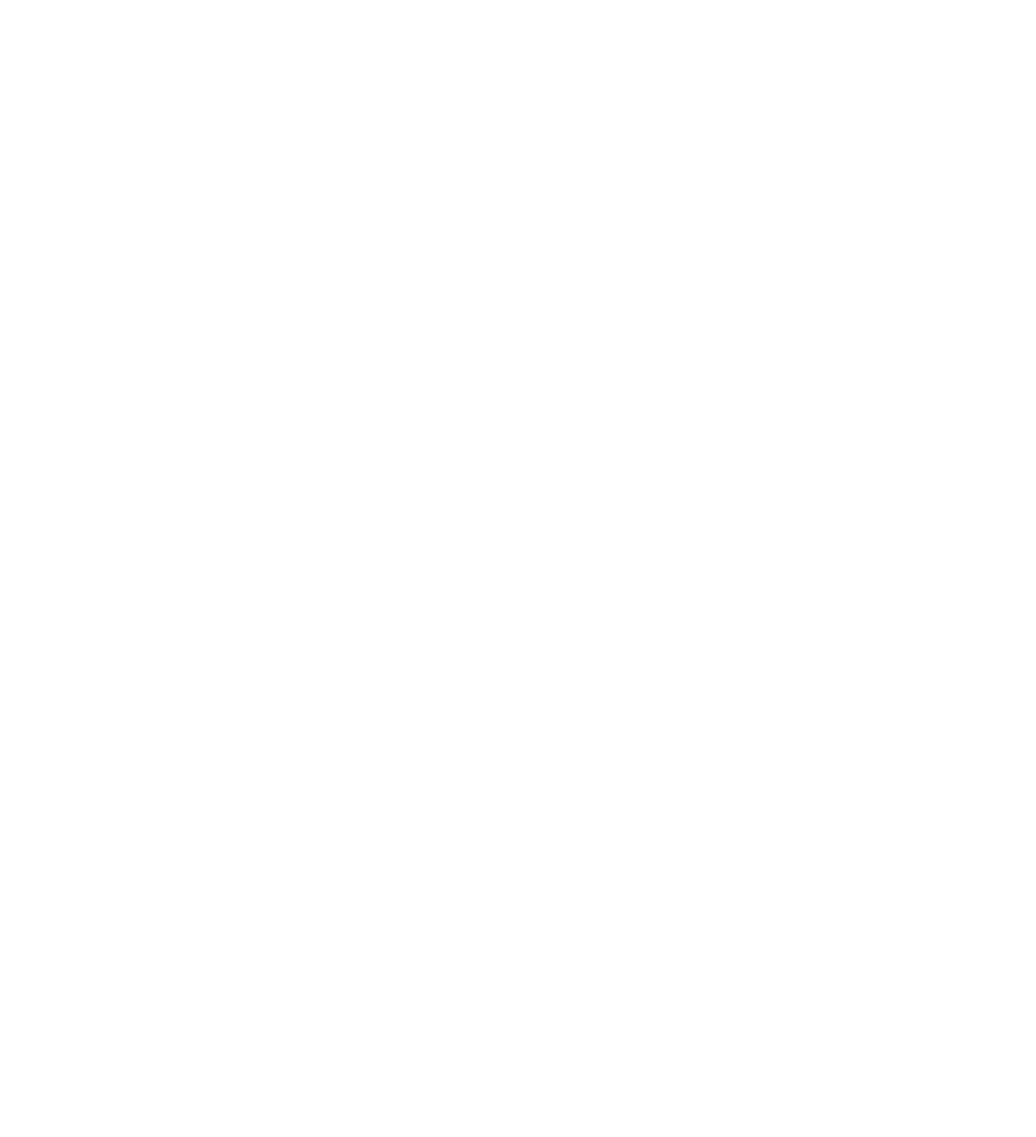
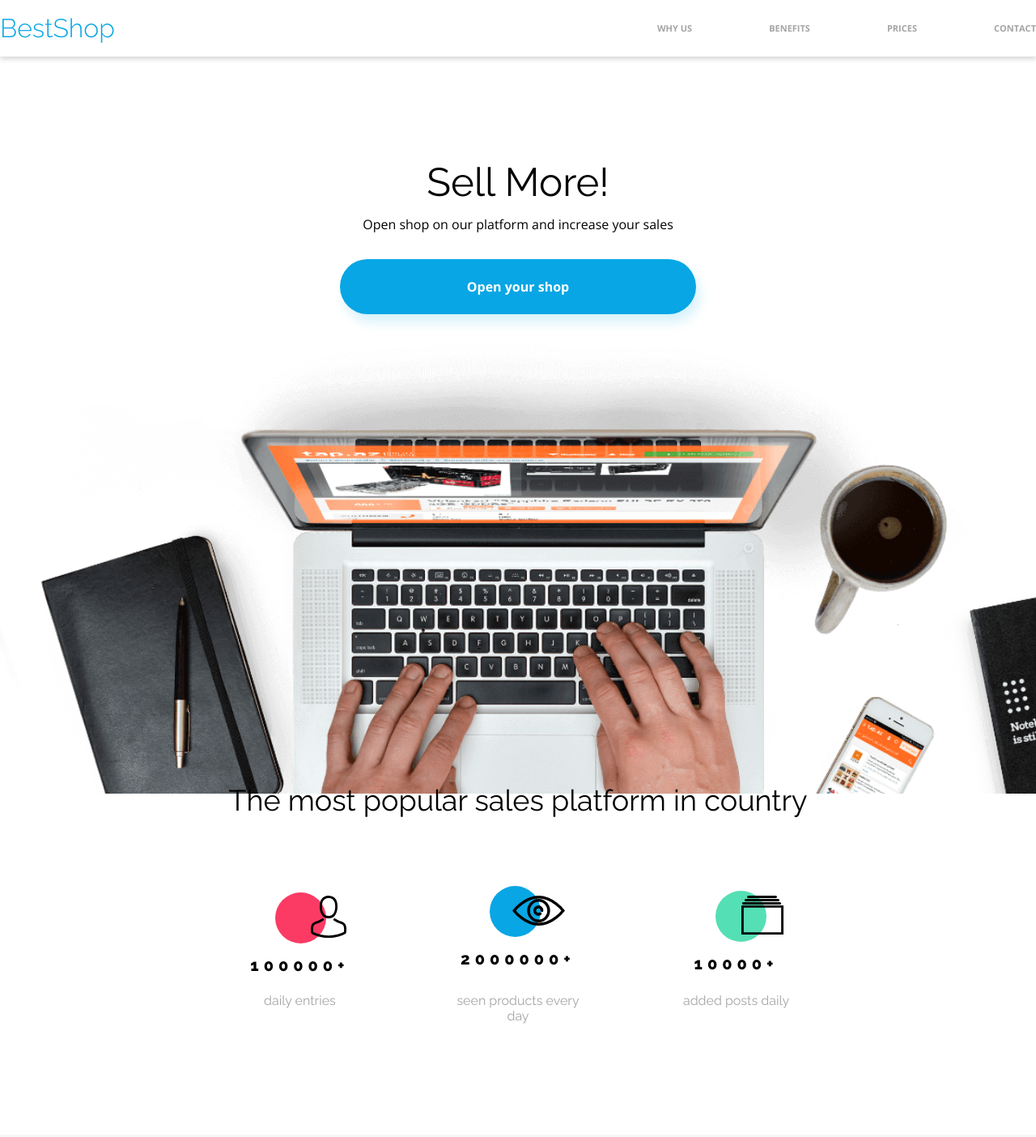
Before and after one commit to MoNo258/HTML-CSS__Warsztat, a plain HTML site: page index.html in a window 1280 px wide. Shown: the top 1404 px of the page at 81% size. Before the commit the page ends 800 px from the top, so only its background shows below. Drawn offline with nearby package versions, Linux system fonts and the light colour scheme.

Commit message:
Day4: workshop - half way there

```diff
--- a/css/style.css
+++ b/css/style.css
@@ -0,0 +1,336 @@
+/*font-family: 'Raleway', sans-serif;*/
+/*font-family: 'Open Sans', sans-serif;*/
+
+/*VVVVVVVVVVVVVVVVVVVVVVVVVVVVVVVVVVVVVVVVVVVVVVVVVVVV*/
+/*VVVVVV---------- main part ----------VVVVVV*/
+/*VVVVVVVVVVVVVVVVVVVVVVVVVVVVVVVVVVVVVVVVVVVVVVVVVVVV*/
+
+:root {
+    --color-primary: #08A6E4;
+    --color-primary-shadow: rgba(7, 172, 230, .16);
+    --color-redish: #FB3B64;
+    --color-green: #55DFB4;
+    --color-black: #000000;
+    --color-grey: #A5A5A5;
+    --color-light-grey: #F7F7F7;
+    --color-white: #FFFFFF;
+    --height-header: 70px;
+    --border-link-hover: 4px;
+}
+
+* {
+    box-sizing: border-box;
+}
+
+body {
+    margin: 0;
+    font-family: 'Raleway', sans-serif;
+    color: var(--color-black);
+}
+
+.container {
+    max-width: 1124px;
+    margin: 0 auto;
+}
+
+/*VVVVVVVVVVVVVVVVVVVVVVVVVVVVVVVVVVVVVVVVVVVVVVVVVVVV*/
+/*VVVVVV---------- hero ----------VVVVVV*/
+/*VVVVVVVVVVVVVVVVVVVVVVVVVVVVVVVVVVVVVVVVVVVVVVVVVVVV*/
+
+.hero{
+    height: 100vh;
+    min-height: 712px;
+}
+
+/*VVVVVVVVVVVVVVVVVVVVVVVVVVVVVVVVVVVVVVVVVVVVVVVVVVVV*/
+/*VVVVVV---------- header in hero ----------VVVVVV*/
+/*VVVVVVVVVVVVVVVVVVVVVVVVVVVVVVVVVVVVVVVVVVVVVVVVVVVV*/
+
+.header{
+    position: fixed;
+    top: 0;
+    left: 0;
+    width: 100%;
+    height: var(--height-header);
+    background: var(--color-white);
+    border-bottom: 1px solid var(--color-light-grey);
+    box-shadow: 0 3px 6px #00000029;
+}
+
+.header__container{
+    max-width: 1352px;
+    height: 100%;
+    display: flex;
+    justify-content: space-between;
+    align-items: center;
+}
+
+.logo{
+    color: var(--color-primary);
+    font-size: 32px;
+    font-weight: 300;
+    text-decoration: none;
+}
+
+.menu{
+    height: 100%;
+}
+
+.menu__list{
+    height: 100%;
+    display: flex;
+    /*justify-content: space-between;*/
+    /*align-items: center;*/
+    list-style: none;
+    padding: 0;
+    margin: 0;
+}
+
+.menu__list-link{
+    height: 100%;
+    display: flex;
+    justify-content: center;
+    align-items: center;
+    /*padding-left: 95px;*/
+    margin-left: 95px;
+    text-decoration: none;
+    text-transform: uppercase;
+    font-family: 'Open Sans', sans-serif;
+    font-weight: bold;
+    font-size: 11px;
+    color: var(--color-grey);
+
+}
+
+.menu__list-link:hover {
+    border-bottom: var(--border-link-hover) solid var(--color-primary);
+    padding-top: var(--border-link-hover);
+    color: var(--color-black);
+}
+
+/*VVVVVVVVVVVVVVVVVVVVVVVVVVVVVVVVVVVVVVVVVVVVVVVVVVVV*/
+/*VVVVVV---------- banner in hero ----------VVVVVV*/
+/*VVVVVVVVVVVVVVVVVVVVVVVVVVVVVVVVVVVVVVVVVVVVVVVVVVVV*/
+
+
+.banner{
+    height: 712px;
+    /*background-image: url("../images/background.png");*/
+    /*background-position: bottom;*/
+    /*background-size: 594px;*/
+    padding-top: 130px;
+    margin-top: var(--height-header);
+    display: flex;
+    justify-content: flex-start;
+    align-items: center;
+    flex-direction: column;
+    /*position: relative;*/
+}
+
+.banner__bkg{
+
+    background-image: url("../images/background.png");
+    background-position: bottom;
+    background-size: cover;
+    min-height: 594px;
+    width: 100%;
+}
+
+.banner__title{
+    font-size: 49px;
+    margin-bottom: 20px;
+}
+.banner__text{
+    font-size: 16px;
+    font-family: 'Open Sans', sans-serif;
+    margin-bottom: 38px;
+}
+.banner__button{
+    margin: 23px 0;
+}
+.banner__button-btn{
+    font-family: 'Open Sans', sans-serif;
+    font-size: 16px;
+    font-weight: bold;
+    background-color: var(--color-primary);
+    color: var(--color-white);
+    text-decoration: none;
+    padding: 23px 157px;
+    border-radius: 40px;
+    box-shadow: 5px 10px 14px var(--color-primary-shadow);
+}
+
+
+/*VVVVVVVVVVVVVVVVVVVVVVVVVVVVVVVVVVVVVVVVVVVVVVVVVVVV*/
+/*VVVVVV---------- section stats ----------VVVVVV*/
+/*VVVVVVVVVVVVVVVVVVVVVVVVVVVVVVVVVVVVVVVVVVVVVVVVVVVV*/
+
+.section-stats{
+    height: 531px;
+    width: 100%;
+    display: flex;
+}
+.section-stats{}
+.stats-title{
+    font-size: 36px;
+    margin: 100px 0;
+    width: 100%;
+}
+.stats-list{
+    display: flex;
+    justify-content: space-between;
+    align-items: center;
+}
+.stats-card{
+    height: 168px;
+    width: 176px;
+    display: flex;
+    justify-content: space-between;
+    align-items: center;
+    flex-direction: column;
+}
+.stats-card_img{
+    max-width: 40%;
+    margin: 0 30px 0 auto;
+}
+
+/*.stats-card_img::before{*/
+/*    content: "";*/
+/*    !*top: 0;*!*/
+/*    !*left: 50%;*!*/
+/*    height: 63px;*/
+/*    width: 63px;*/
+/*    border-radius: 50%;*/
+/*    background: var(--color-primary);*/
+/*    z-index: -1;*/
+/*    position: absolute;*/
+/*}*/
+
+.stats-card__title::before{
+    content: "";
+    width: 63px;
+    height: 63px;
+    border-radius: 50%;
+    z-index: -1;
+    position: absolute;
+    top:-80px;
+    left: 25%;
+}
+
+.stats-card__title-first::before{
+    background: var(--color-redish);
+}
+.stats-card__title-second::before{
+    background: var(--color-primary);
+}
+.stats-card__title-third::before{
+    background: var(--color-green);
+}
+
+.stats-card__title{
+    font-size: 20px;
+    font-weight: 900;
+    letter-spacing: 6px;
+    position: relative;
+}
+.stats-card__text{
+    font-size: 16px;
+    font-family: Raleway,sans-serif;
+    text-align: center;
+    color: var(--color-grey);
+    height: 48px;
+    line-height: 19px;
+}
+
+/*VVVVVVVVVVVVVVVVVVVVVVVVVVVVVVVVVVVVVVVVVVVVVVVVVVVV*/
+/*VVVVVV---------- section benefits ----------VVVVVV*/
+/*VVVVVVVVVVVVVVVVVVVVVVVVVVVVVVVVVVVVVVVVVVVVVVVVVVVV*/
+
+
+
+.section-benefits{
+    width: 100%;
+    height: 1395px;
+    background: var(--color-light-grey);
+    padding-top: 105px;
+}
+
+
+.benefits-card{
+    height: 370px;
+    width: 100%;
+    background: var(--color-white);
+    display: flex;
+    justify-content: space-between;
+    border: 1px solid var(--color-light-grey);
+    border-radius: 5px;
+
+}
+
+.benefit-order__one{
+    color: var(--color-black);
+    width: 623px;
+    margin-top: 91px;
+    margin-left: 35px;
+}
+
+.benefit-info__title{
+    font-family: 'Raleway', sans-serif;;
+    font-size: 36px;
+    line-height: 42px;
+    margin-bottom: 30px;
+
+}
+
+.benefit-info__text{
+    width: 416px;
+    font-family: "Open Sans",sans-serif;
+    font-size: 16px;
+    line-height: 22px;
+    position: relative;
+
+}
+
+.benefit-info__text::after{
+    content: "";
+    position: absolute;
+    left: 0;
+    bottom: -50px;
+    height: 4px;
+    width: 80%;
+    border-bottom: 4px solid var(--color-redish);
+
+}
+
+.benefit-order__second{
+    display: flex;
+    justify-content: center;
+    align-items: center;
+}
+
+.benefit-card_img{
+    height: 70%;
+    width: 70%;
+
+    /*position: relative;*/
+
+    /*display: flex;*/
+    /*justify-content: center;*/
+    /*align-items: end;*/
+}
+
+.benefit-after{
+    position: relative;
+}
+
+.benefit-after::after{
+    content: "";
+    position: absolute;
+    left: 0;
+    height: 180px;
+    width: 180px;
+    color: var(--color-redish);
+    background: var(--color-redish);
+    border-radius: 41px;
+    z-index: 10;
+}
--- a/index.html
+++ b/index.html
@@ -1,10 +1,127 @@
-<!DOCTYPE html>
+<!doctype html>
 <html lang="en">
 <head>
     <meta charset="UTF-8">
+    <meta name="viewport"
+          content="width=device-width, user-scalable=no, initial-scale=1.0, maximum-scale=1.0, minimum-scale=1.0">
+    <meta http-equiv="X-UA-Compatible" content="ie=edge">
+    <link href="https://fonts.googleapis.com/css?family=Open+Sans:300,400,700|Raleway:300,400,700,800&display=swap&subset=latin-ext" rel="stylesheet">
+    <link rel="stylesheet" href="./css/reset.css">
+    <link rel="stylesheet" href="./css/style.css">
     <title>WorkShop MN</title>
 </head>
 <body>
 
+<div class="hero">
+
+    <header class="header">
+        <div class="header__container container">
+
+            <a href="/" class="logo">BestShop</a>
+            <nav class="menu">
+                <ul class="menu__list">
+                    <li class="menu__list-el">
+                        <a href="" class="menu__list-link">Why us</a>
+                    </li>
+                    <li class="menu__list-el">
+                        <a href="" class="menu__list-link">Benefits</a>
+                    </li>
+                    <li class="menu__list-el">
+                        <a href="" class="menu__list-link">Prices</a>
+                    </li>
+                    <li class="menu__list-el">
+                        <a href="" class="menu__list-link">Contact</a>
+                    </li>
+                </ul>
+            </nav>
+        </div>
+    </header>
+
+    <div class="banner">
+
+        <h1 class="banner__title">
+            Sell More!
+        </h1>
+        <p class="banner__text">
+            Open shop on our platform and increase your sales
+        </p>
+        <div class="banner__button">
+            <a href="" class="banner__button-btn">
+                Open your shop
+            </a>
+        </div>
+        <div class="banner__bkg">
+        </div>
+    </div>
+</div>
+
+<section class="section section-stats">
+    <div class="container">
+        <h2 class="stats-title">
+            The most popular sales platform in country
+        </h2>
+        <div class="stats-list">
+
+            <article class="stats-card">
+                <img src="./images/person.svg" alt="" class="stats-card_img">
+                <h2 class="stats-card__title stats-card__title-first">
+                    100000+
+                </h2>
+                <p class="stats-card__text">
+                    daily entries
+                </p>
+            </article>
+            <article class="stats-card">
+                <img src="./images/eye.svg" alt="" class="stats-card_img">
+                <h2 class="stats-card__title stats-card__title-second">
+                    2000000+
+                </h2>
+                <p class="stats-card__text">
+                    seen products every day
+                </p>
+            </article>
+            <article class="stats-card">
+                <img src="./images/catalog.svg" alt="" class="stats-card_img">
+                <h2 class="stats-card__title stats-card__title-third">
+                    10000+
+                </h2>
+                <p class="stats-card__text">
+                    added posts daily
+                </p>
+            </article>
+
+        </div>
+    </div>
+
+
+</section>
+
+
+<section class="section section-benefits">
+    <div class="container">
+
+            <article class="benefits-card">
+                <div class="benefit-order__one">
+                    <h3 class="benefit-info__title">
+                        Be always first
+                    </h3>
+                    <p class="benefit-info__text">
+                        Lorem ipsum dolor sit amet, consectetur adipiscing elit, sed do eiusmod tempor incididunt ut labore et dolore magna aliqua. Ut enim ad minim veniam.
+                    </p>
+                </div>
+                <div class="benefit-order__second">
+                    <p class="benefit-after"></p>
+                    <img src="./images/macbook.png" alt="" class="benefit-card_img">
+                </div>
+                 </article>
+
+
+        </div>
+    </div>
+
+
+</section>
+
+
 </body>
 </html>
```
